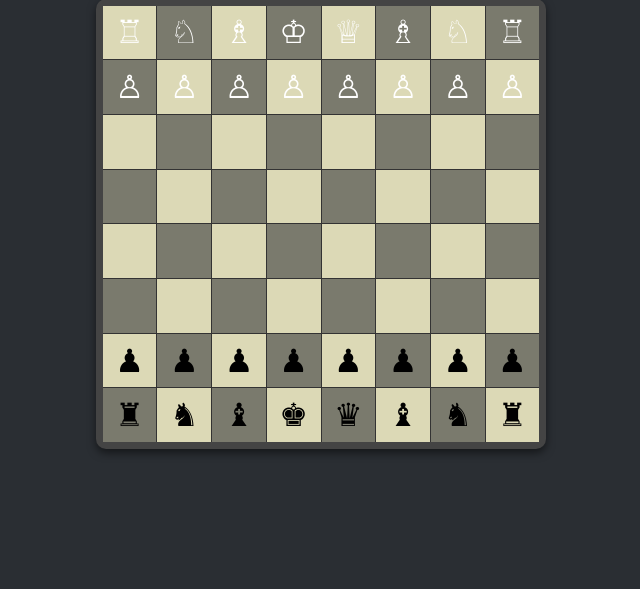
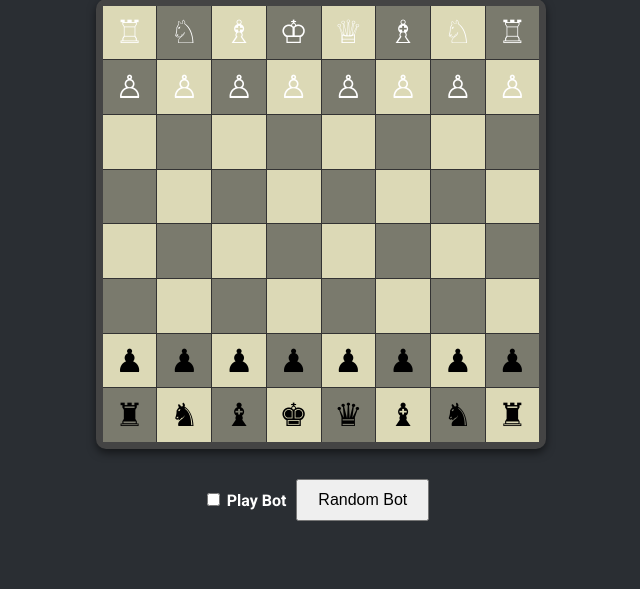
Before and after one commit to ZKLSPC22/Experimenting-with-Chess-and-RL, a Flask app: page / in a window 1280 px wide. Shown: the part 211-800 px from the top of the page, without its empty margins (319-959 px from the left). Run offline with Flask 3, Linux system fonts and the light colour scheme.

Commit message:
added a bot mode toggle that does nothing, restructured javascript

```diff
--- a/app.py
+++ b/app.py
@@ -11,6 +11,14 @@ def home():
 @app.route('/board')
 def get_board():
     return jsonify({'board': game.get_board()})
+
+@app.route('/bot-mode', methods=['POST'])
+def bot_mode():
+    data = request.get_json()
+    if data and 'bot_enabled' in data:
+        game.bot_enabled = bool(data['bot_enabled'])
+        return jsonify(success=True)
+    return jsonify(success=False), 400
 
 @app.route('/move', methods=['POST'])
 def make_move():
--- a/chess.py
+++ b/chess.py
@@ -617,6 +617,8 @@ class LocalGame(Game):
 class RemoteGame(Game):
     def __init__(self):
         super().__init__()
+        self.bot_enabled = False
+        self.ai_color = 'white' if self.bottom_color == 'black' else 'black'
 
     def make_move(self, start, end):
         """
--- a/static/css/chess.css
+++ b/static/css/chess.css
@@ -21,6 +21,20 @@ h1 {
 
 .controls button {
     margin: 0 10px;
+    padding: 10px 20px;
+    font-size: 1em;
+    cursor: pointer;
+}
+
+
+.ais {
+    display: flex;
+    align-items: center;
+    margin-top: 20px;
+}
+
+.ais button {
+    margin: 10px;
     padding: 10px 20px;
     font-size: 1em;
     cursor: pointer;
--- a/static/js/chess.js
+++ b/static/js/chess.js
@@ -1,7 +1,4 @@
-function convertIndex(index, color) {
-    return color === 'white'? index : 63 - index;
-}
-
+// Constants and Configurations
 const pieceIcons = {
     'P': '♙', 'p': '♟',
     'R': '♖', 'r': '♜',
@@ -11,9 +8,18 @@ const pieceIcons = {
     'K': '♔', 'k': '♚'
 };
 
+
+// Game State Variables
+let board = [];
 let selectedSquare = null;
-let selectedSquareElement = null; // Track the selected square's DOM element
+let selectedSquareElement = null;
 let squares = [];
+
+
+// Coordinate Conversion Helpers
+function convertIndex(index, color) {
+    return color === 'white' ? index : 63 - index;
+}
 
 function getCoordinatesFromIndex(index) {
     const row = Math.floor(index / 8);
@@ -26,185 +32,39 @@ function getIndexFromCoordinates(coords) {
     return row * 8 + col;
 }
 
-async function handleSquareClick(event) {
-    var squareIndex = Array.from(squares).indexOf(event.target);
-    if (squareIndex === -1) return;
 
-    squareIndex = convertIndex(squareIndex, bottomColor);
-    const coords = getCoordinatesFromIndex(squareIndex);
-
-    if (!selectedSquare) {
-        // First click: select piece
-        const piece = getPieceAt(coords);
-        if (piece) {
-            // Clear any existing selection first
-            if (selectedSquareElement) {
-                selectedSquareElement.style.border = '';
-            }
-
-            selectedSquare = coords;
-            selectedSquareElement = event.target;
-            event.target.style.border = '2px solid red';
-            await highlightValidMoves(coords);
-        }
-    } else {
-        // Second click: attempt move
-        const start = selectedSquare;
-        const end = coords;
-
-        // Clear highlights and selection immediately
-        clearSquareHighlights();
-        if (selectedSquareElement) {
-            selectedSquareElement.style.border = '';
-        }
-        selectedSquare = null;
-        selectedSquareElement = null;
-
-        try {
-            const response = await fetch('/move', {
-                method: 'POST',
-                headers: { 'Content-Type': 'application/json' },
-                body: JSON.stringify({ start: start, end: end })
-            });
-            const data = await response.json();
-            if (data.status === 'success') {
-                updateBoard();
-                handleGameEnd(data);
-            } else {
-                alert('Invalid move!');
-                // Re-enable selection if move failed
-                await updateBoard();
-            }
-        } catch (error) {
-            console.error('Error making move:', error);
-            await updateBoard();
-        }
-    }
-}
-
-let Board = [];
-
-// Fetch the board state from the server and update the display.
+// Board Management
 async function updateBoard() {
     try {
         const response = await fetch('/board');
         const data = await response.json();
         board = data.board;
-        console.log('Board state from server:', board);  // 调试信息
+
         squares.forEach((square, index) => {
             index = convertIndex(index, bottomColor);
             const [row, col] = getCoordinatesFromIndex(index);
             const piece = board[row][col];
-            if (piece === '.' || piece === '') {
-                square.textContent = '';
-                square.style.color = ''; // Reset color if empty.
-            } else {
-                square.textContent = pieceIcons[piece] || piece;
-                square.style.color = (piece === piece.toLowerCase()) ? 'black' : 'white';
-            }
+
+            square.textContent = (piece && piece !== '.')
+                ? pieceIcons[piece] || piece
+                : '';
+            square.style.color = piece && piece === piece.toLowerCase()
+                ? 'black'
+                : 'white';
         });
     } catch (error) {
         console.error('Error updating board:', error);
     }
 }
 
-function handleGameEnd(response) {
-if (response.game_over) {
-    if (response.message.includes('Checkmate')) {
-    alert(response.message);
-    } else if (response.message === 'Stalemate!') {
-    alert(response.message);
-    }
-    // 禁用进一步的移动
-    squares.forEach(square => square.removeEventListener('click', handleSquareClick));
-}
-}
-
-// Highlight valid moves and disable invalid squares.
-
-function clearSquareHighlights() {
-    squares.forEach(square => {
-        // Do not clear the selected square's border
-        if (square !== selectedSquareElement) {
-            square.style.border = '';
-        }
-        square.classList.remove('highlight');
-    });
-}
-
-async function highlightValidMoves(start) {
-    try {
-        const response = await fetch('/get_possible_moves', {
-            method: 'POST',
-            headers: { 'Content-Type': 'application/json' },
-            body: JSON.stringify({ start: start })
-        });
-        if (!response.ok) throw new Error('Network response was not ok');
-        const data = await response.json();
-        console.log('Possible moves from', start, ':', data.moves);
-
-        data.moves.forEach(move => {
-            var index = getIndexFromCoordinates(move);
-            index = convertIndex(index, bottomColor);
-            const square = document.getElementById(`square-${index}`);
-            if (square) {
-                square.classList.add('highlight');
-            }
-        });
-    } catch (error) {
-        console.error('Error getting possible moves:', error);
-    }
-}
-
-function getPieceAt(coords) {
-    const [row, col] = coords;
-    return board[row][col] && board[row][col] !== '.' ? board[row][col] : null;
-}
-
-// Attach click event listeners to each square.
-squares.forEach(square => {
-square.addEventListener('click', handleSquareClick);
-});
-
-// Handler for the Restart button.
-document.getElementById('restart-btn').addEventListener('click', () => {
-fetch('/restart', { method: 'POST' })
-    .then(response => response.json())
-    .then(data => {
-        alert(data.message);
-        if (data.bottom_color) {
-            window.bottomColor = data.bottom_color;  // Update here
-        }
-        updateBoard();
-        // Reattach click listeners if they were removed.
-        squares.forEach(square => square.addEventListener('click', handleSquareClick));
-    })
-    .catch(error => console.error('Error restarting game:', error));
-});
-
-// Handler for the Quit button.
-document.getElementById('quit-btn').addEventListener('click', () => {
-fetch('/quit', { method: 'POST' })
-    .then(response => response.json())
-    .then(data => {
-    alert(data.message);
-    // Optionally disable further moves.
-    squares.forEach(square => square.removeEventListener('click', handleSquareClick));
-    })
-    .catch(error => console.error('Error quitting game:', error));
-});
-
-document.addEventListener('DOMContentLoaded', () => {
+function initializeChessBoard() {
     const chessBoard = document.getElementById('chess-board');
-    chessBoard.innerHTML = ''; // Clear any existing squares
+    chessBoard.innerHTML = '';
 
     for (let i = 0; i < 64; i++) {
         const square = document.createElement('div');
-        const row = Math.floor(i / 8);
-        const col = i % 8;
-        // Alternate classes based on position
-        const isLight = (row + col) % 2 === 0;
-        square.className = isLight ? 'square light' : 'square dark';
+        const isLight = (Math.floor(i / 8) + (i % 8)) % 2 === 0;
+        square.className = `square ${isLight ? 'light' : 'dark'}`;
         square.id = `square-${i}`;
         chessBoard.appendChild(square);
     }
@@ -213,9 +73,126 @@ document.addEventListener('DOMContentLoaded', () => {
     squares.forEach(square => {
         square.addEventListener('click', handleSquareClick);
     });
+}
 
-    updateBoard(); // Initial board setup
+
+// Game Logic
+function getPieceAt(coords) {
+    const [row, col] = coords;
+    return board[row][col] && board[row][col] !== '.' ? board[row][col] : null;
+}
+
+function handleGameEnd(response) {
+    if (response.game_over) {
+        alert(response.message);
+        squares.forEach(square => square.removeEventListener('click', handleSquareClick));
+    }
+}
+
+
+// Move Handling & Visualization
+async function highlightValidMoves(start) {
+    try {
+        const response = await fetch('/get_possible_moves', {
+            method: 'POST',
+            headers: { 'Content-Type': 'application/json' },
+            body: JSON.stringify({ start: start })
+        });
+
+        const data = await response.json();
+        data.moves.forEach(move => {
+            let index = getIndexFromCoordinates(move);
+            index = convertIndex(index, bottomColor);
+            document.getElementById(`square-${index}`)?.classList.add('highlight');
+        });
+    } catch (error) {
+        console.error('Error getting possible moves:', error);
+    }
+}
+
+function clearSquareHighlights() {
+    squares.forEach(square => {
+        if (square !== selectedSquareElement) square.style.border = '';
+        square.classList.remove('highlight');
+    });
+}
+
+async function handleSquareClick(event) {
+    let squareIndex = Array.from(squares).indexOf(event.target);
+    if (squareIndex === -1) return;
+
+    squareIndex = convertIndex(squareIndex, bottomColor);
+    const coords = getCoordinatesFromIndex(squareIndex);
+
+    if (!selectedSquare) {
+        const piece = getPieceAt(coords);
+        if (piece) {
+            clearSquareHighlights();
+            selectedSquare = coords;
+            selectedSquareElement = event.target;
+            event.target.style.border = '2px solid red';
+            await highlightValidMoves(coords);
+        }
+    } else {
+        const [start, end] = [selectedSquare, coords];
+        clearSquareHighlights();
+        selectedSquareElement.style.border = '';
+        selectedSquare = null;
+        selectedSquareElement = null;
+
+        try {
+            const response = await fetch('/move', {
+                method: 'POST',
+                headers: { 'Content-Type': 'application/json' },
+                body: JSON.stringify({ start, end })
+            });
+
+            const data = await response.json();
+            if (data.status === 'success') {
+                await updateBoard();
+                handleGameEnd(data);
+            } else {
+                alert('Invalid move!');
+                await updateBoard();
+            }
+        } catch (error) {
+            console.error('Move error:', error);
+            await updateBoard();
+        }
+    }
+}
+
+
+// UI Controls & Event Handlers
+function setupBotToggle() {
+    document.getElementById('bot-toggle').addEventListener('change', function() {
+        fetch('/bot-mode', {
+            method: 'POST',
+            headers: {'Content-Type': 'application/json'},
+            body: JSON.stringify({bot_enabled: this.checked})
+        }).catch(console.error);
+    });
+}
+
+document.getElementById('restart-btn').addEventListener('click', () => {
+    fetch('/restart', { method: 'POST' })
+        .then(() => {
+            updateBoard();
+            squares.forEach(square => square.addEventListener('click', handleSquareClick));
+        }).catch(console.error);
 });
 
-// Initial board update when page loads.
-updateBoard();
+document.getElementById('quit-btn').addEventListener('click', () => {
+    fetch('/quit', { method: 'POST' })
+        .then(() => {
+            squares.forEach(square => square.removeEventListener('click', handleSquareClick));
+        }).catch(console.error);
+});
+
+
+// Initialization
+document.addEventListener('DOMContentLoaded', () => {
+    initializeChessBoard();
+    setupBotToggle();
+    updateBoard();
+});
--- a/templates/chess.html
+++ b/templates/chess.html
@@ -28,5 +28,14 @@
       {% endfor %}
     </div>
   </div>
+
+  <div class='ais'>
+    <div id="bot-controls">
+      <label>
+        <input type="checkbox" id="bot-toggle"> Play Bot
+      </label>
+    </div>
+    <button id="random-bot-btn">Random Bot</button>
+  </div>
 </body>
 </html>
```
